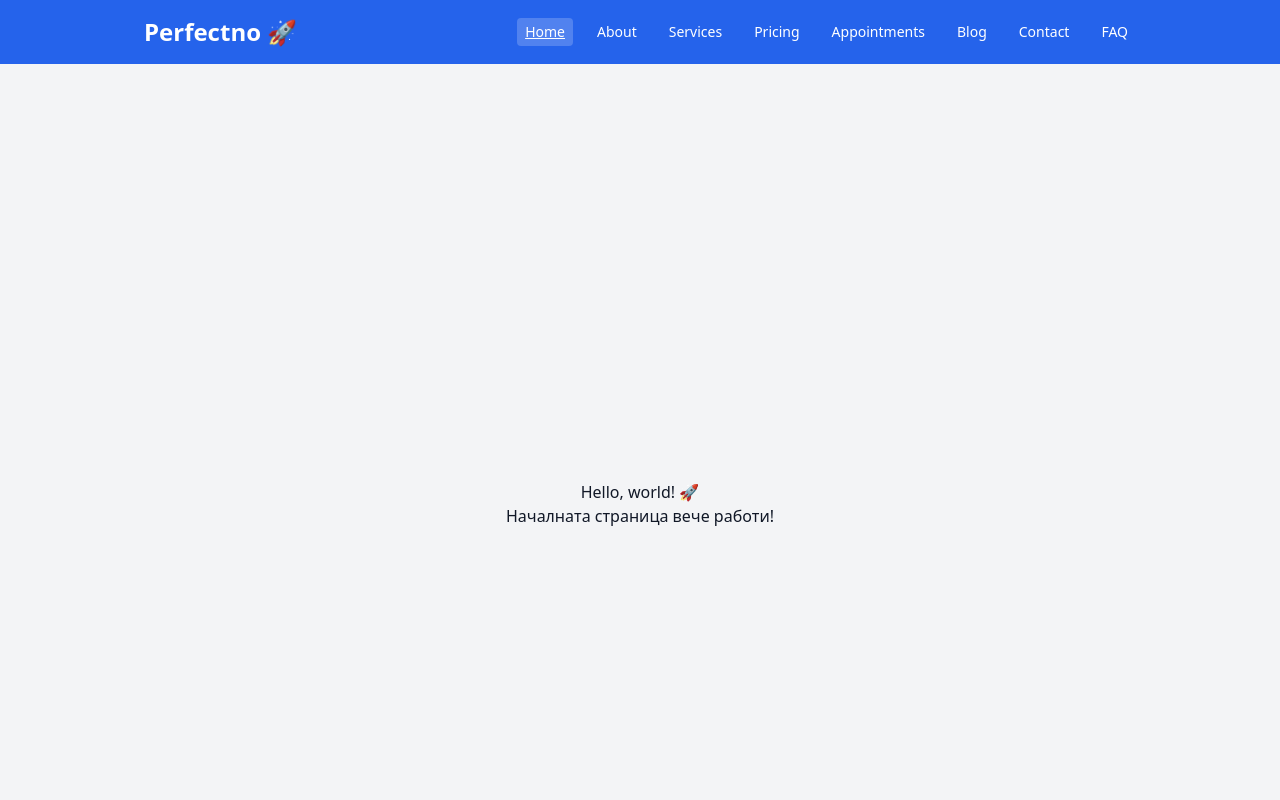
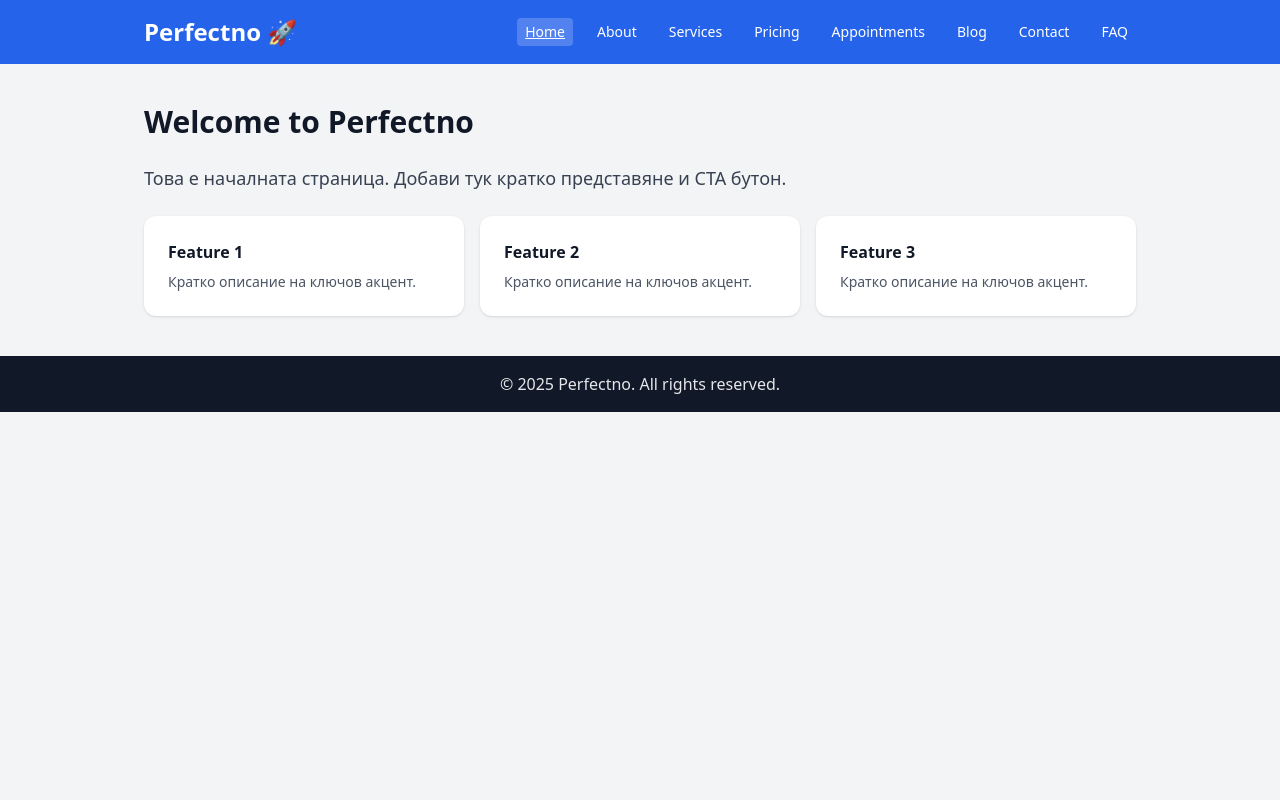
Before and after one commit to 230631040-maker/drkostadinov, a Next.js app: page / in a window 1280 px wide. Shown: the top 800 px of the page. Built offline with nearby package versions, Linux system fonts and the light colour scheme.

Commit message:
Update page.js

```diff
--- a/app/page.js
+++ b/app/page.js
@@ -1,8 +1,18 @@
 export default function Home() {
   return (
-    <main style={{ display: "flex", flexDirection: "column", alignItems: "center", justifyContent: "center", minHeight: "100vh" }}>
-      <h1>Hello, world! 🚀</h1>
-      <p>Началната страница вече работи!</p>
-    </main>
+    <section className="grid gap-6">
+      <h2 className="text-3xl font-bold">Welcome to Perfectno</h2>
+      <p className="text-lg text-gray-700">
+        Това е началната страница. Добави тук кратко представяне и CTA бутон.
+      </p>
+      <div className="grid sm:grid-cols-2 lg:grid-cols-3 gap-4">
+        {[1,2,3].map(i => (
+          <div key={i} className="rounded-xl bg-white p-6 shadow">
+            <h3 className="font-semibold mb-2">Feature {i}</h3>
+            <p className="text-sm text-gray-600">Кратко описание на ключов акцент.</p>
+          </div>
+        ))}
+      </div>
+    </section>
   );
 }
```
